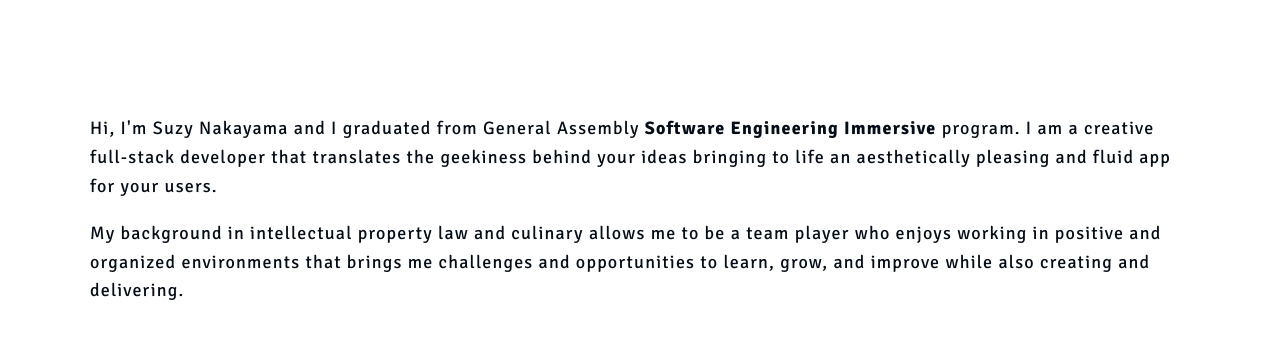
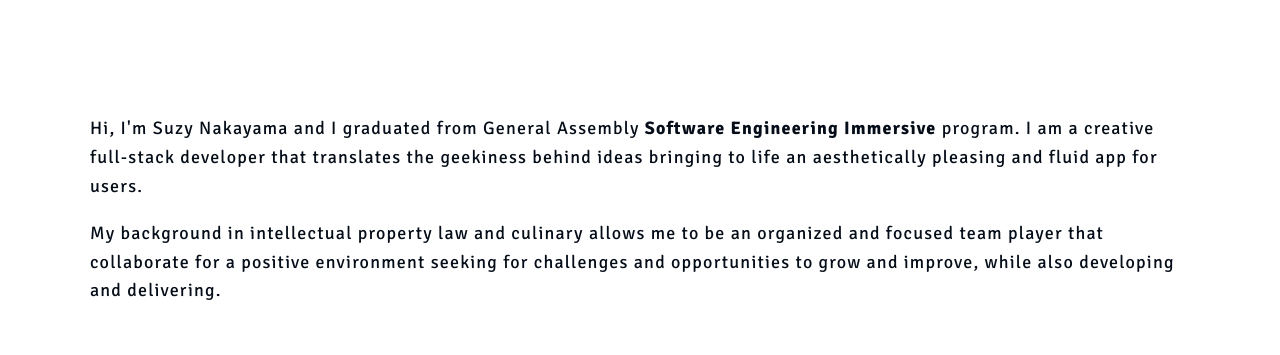
Before and after one commit to suzynakayama/Suzy-Nakayama, a React (Create React App) app: page / in a window 1280 px wide. Shown: the part 1021-1376 px from the top of the page. Built offline with nearby package versions, Linux system fonts and the light colour scheme; some icons are missing; a web font is replaced by a local one.

Commit message:
updated the projects descriptions and the about me page

```diff
--- a/src/data/ProjectsData.js
+++ b/src/data/ProjectsData.js
@@ -7,7 +7,7 @@ let projectsData = [
         description:
             "This is a MERN stack Single Page App (SPA) where the user can create his account, plan a trip, search for places to visit and create daily itineraries.",
         technologies:
-            "React, React Hooks, Redux, Javascript, CSS, Bootstrap, Node.js, Express, MongoDb and Mongoose."
+            "React, React Hooks, Redux, Javascript, CSS, Bootstrap, Node.js, Express, MongoDb, Mongoose, 3rd party API's, and Heroku."
     },
     {
         name: "Jobbly",
@@ -15,7 +15,7 @@ let projectsData = [
         url: "https://jobbly-tracker.herokuapp.com/",
         git: "https://github.com/suzynakayama/jobbly",
         description:
-            "Full-stack CRUD application that helps the user to keep track of their job search.",
+            "Responsive full-stack CRUD application that helps users to keep track of their job search maintaining a database of applications and contacts, adding interviews on their calendar and staying updated with the latest tech news.",
         technologies:
             "HTML/Django Templates, CSS, Themestr, Python, API’s, Django, PostgreSQL, AWS S3, and Heroku."
     },
@@ -25,8 +25,8 @@ let projectsData = [
         url: "https://suzynakayama.github.io/simon/",
         git: "https://github.com/suzynakayama/simon",
         description:
-            "My version of the electronic Simon game but with 8 colors instead of 4. Made responsively to be playable at smartphones.",
-        technologies: "HTML, CSS, and JavaScript."
+            "Static page game. My version of the electronic Simon game but with 8 colors instead of 4. Created with 2 modes: infinite and leveled, where the user can choose how many levels he wants to play. Made responsively to be playable at smartphones.",
+        technologies: "HTML, CSS, JavaScript, and GitHub Pages."
     },
     {
         name: "Instagames",
@@ -34,25 +34,27 @@ let projectsData = [
         url: "https://myinstagames.herokuapp.com/",
         git: "https://github.com/suzynakayama/instagames",
         description:
-            "Full-stack CRUD application deployed with MongoDb Atlas and Heroku, where developers can add their games, comment on other people's games, play, and read their code. ",
+            "Responsive full-stack CRUD games platform, where developers can add their games, comment on other developers’ games, play, and read their code. ",
         technologies:
-            "HTML/EJS, CSS, Materialize, JavaScript, Node.Js, Express, AJAX, API’s, MongoDb, and Mongoose."
+            "HTML/EJS, CSS, Materialize, JavaScript, Node.Js, Express, AJAX, API’s, MongoDb, Mongoose, MongoDb Atlas, and Heroku."
     },
     {
         name: "Rock Paper Scissors Lizard Spock",
         image: "/images/rpsls.png",
         url: "https://suzynakayama.github.io/RockPaperScissorsLizardSpock/",
         git: "https://github.com/suzynakayama/RockPaperScissorsLizardSpock",
-        description: "Static page game.",
-        technologies: "HTML, CSS, and JavaScript."
+        description:
+            "Static page game. Rock Paper Scissors Lizard Spock game from The Big Bang Theory Tv Show. ",
+        technologies: "HTML, CSS, JavaScript, and GitHub Pages."
     },
     {
         name: "Tic-Tac-Toe",
         image: "/images/tictactoe.png",
         url: "https://suzynakayama.github.io/TicTacToe/",
         git: "https://github.com/suzynakayama/TicTacToe",
-        description: "Static page game.",
-        technologies: "HTML, CSS, and JavaScript."
+        description:
+            "Static page game. The old and always loved Tic-Tac-Toe game developed with a modern neon design.",
+        technologies: "HTML, CSS, JavaScript, and GitHub Pages."
     }
 ];
 
--- a/src/pages/About/About.js
+++ b/src/pages/About/About.js
@@ -12,16 +12,15 @@ function About() {
                         Hi, I'm Suzy Nakayama and I graduated from General
                         Assembly <strong>Software Engineering Immersive</strong>{" "}
                         program. I am a creative full-stack developer that
-                        translates the geekiness behind your ideas bringing to
-                        life an aesthetically pleasing and fluid app for your
-                        users.
+                        translates the geekiness behind ideas bringing to life
+                        an aesthetically pleasing and fluid app for users.
                     </p>
                     <p>
                         My background in intellectual property law and culinary
-                        allows me to be a team player who enjoys working in
-                        positive and organized environments that brings me
-                        challenges and opportunities to learn, grow, and improve
-                        while also creating and delivering.
+                        allows me to be an organized and focused team player
+                        that collaborate for a positive environment seeking for
+                        challenges and opportunities to grow and improve, while
+                        also developing and delivering.
                     </p>
                     <h3 className="about__text--phrase">
                         Learning is my hobby and creating is my passion.
```
